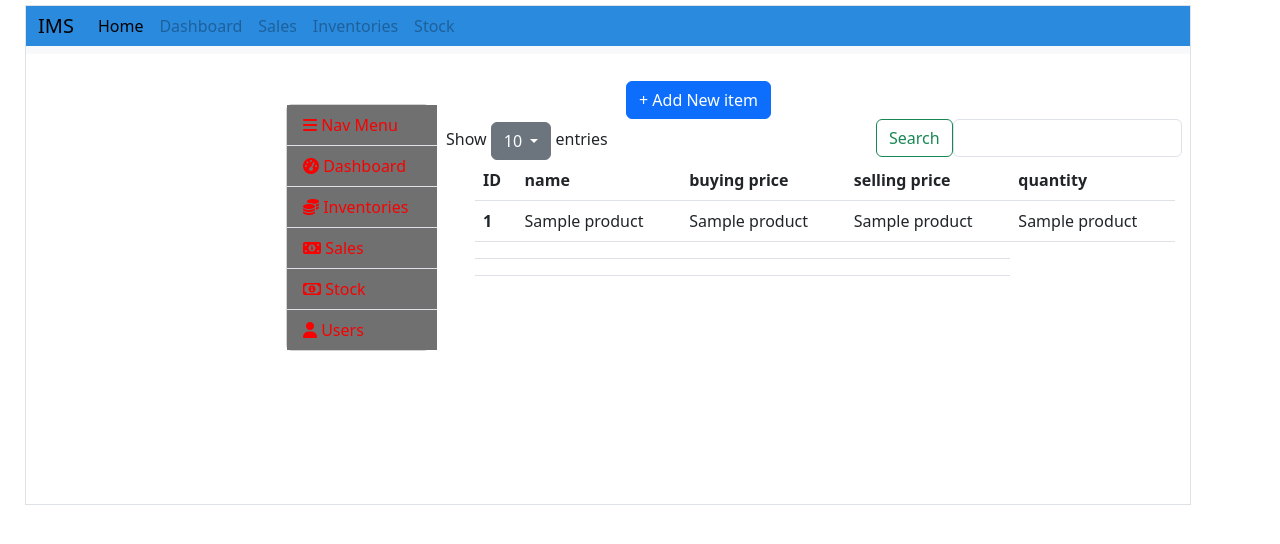
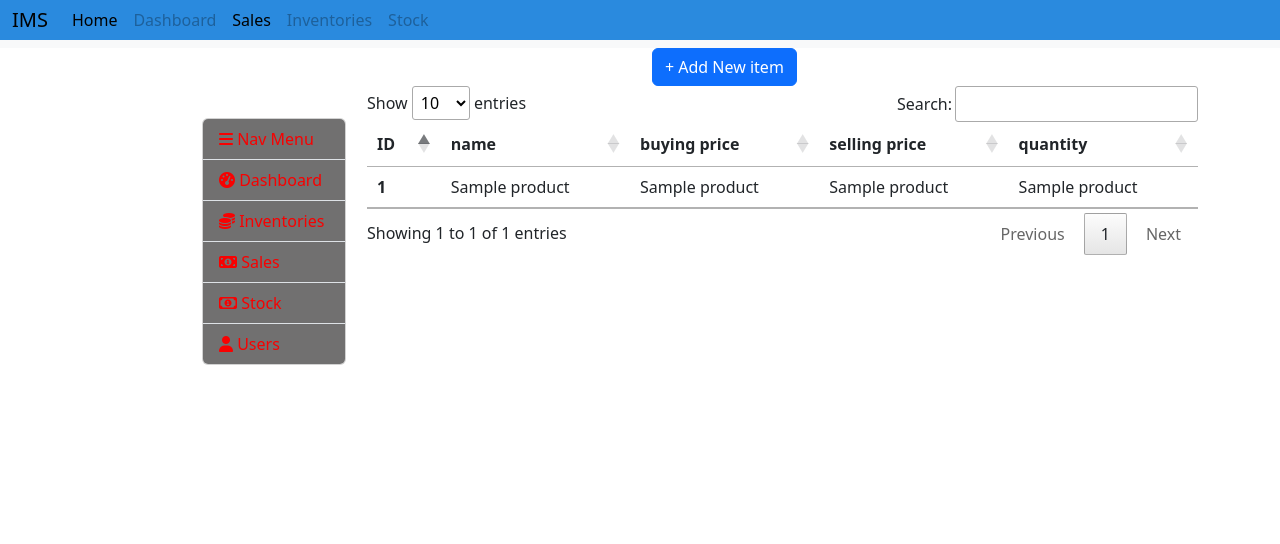
Before and after one commit to Colletaaliyah/salesystem, a Flask app: page /products in a window 1280 px wide. Shown: the top 544 px of the page. Run offline with Flask 3, Linux system fonts and the light colour scheme; a database or web service that is not in the repository returns one stand-in record (values such as "Sample title"); some libraries are stand-ins or nearby versions.

Commit message:
productstableupdated

```diff
--- a/main.py
+++ b/main.py
@@ -1,5 +1,6 @@
-from flask import Flask,render_template
+from flask import Flask,render_template,request,redirect
 from mytestpostgres import fetch_data
+from mytestpostgres import insert_product,insert_sales
 
 #create an object called app
 #__name__ is used to tell flask where to access html files
@@ -25,4 +26,34 @@ def sale():
     sales=fetch_data('sales')
     return render_template("sales.html",sales=sales)
 
-app.run()
+@app.route("/addproducts",methods=['POST','GET'])
+def addproducts():
+    if request.method=='POST':
+        name=request.form["name"]
+        buying_price=request.form["buying_price"]
+        selling_price=request.form["selling_price"]
+        quantity=request.form["quantity"]
+        print(name)
+        print(buying_price)
+        print(selling_price)
+        print(quantity)
+        product=(name,buying_price,selling_price,quantity)
+        insert_product(product)
+        return redirect("/products")
+
+
+
+@app.route("/addsales",methods=['POST','GET'])
+def addsales():
+    if request.method=='POST':
+        pid=request.form["pid"]
+        quantity=request.form["quantity"]
+
+        print(pid)
+        print(quantity)
+
+        sale=(pid,quantity,"now()")
+        insert_sales(sale)
+        return redirect("/sales")
+
+app.run(debug=True)
--- a/templates/index.html
+++ b/templates/index.html
@@ -75,7 +75,7 @@
                 <div class="navbar-nav">
                     <a class="nav-link active" aria-current="page" href="#">Home</a>
                     <a class="nav-link disabled">Dashboard</a>
-                    <a class="nav-link disabled">Sales</a>
+                    <a class="nav-link active" href="/sales"> Sales</a>
                     <a class="nav-link disabled">Inventories</a>
                     <a class="nav-link disabled">Stock</a>
                 </div>
--- a/templates/products.html
+++ b/templates/products.html
@@ -2,18 +2,19 @@
 <html lang="en">
 
 <head>
-    <meta charset="UTF-8">
-    <meta name="viewport" content="width=device-width, initial-scale=1.0">
-    <title>Document</title>
+    <meta charset="UTF-8" />
+    <meta name="viewport" content="width=device-width, initial-scale=1.0" />
+
+
+    <link href="https://cdn.jsdelivr.net/npm/bootstrap@5.3.0/dist/css/bootstrap.min.css" rel="stylesheet"
+        integrity="sha384-9ndCyUaIbzAi2FUVXJi0CjmCapSmO7SnpJef0486qhLnuZ2cdeRhO02iuK6FUUVM" crossorigin="anonymous" />
     <link rel="stylesheet" href="https://cdnjs.cloudflare.com/ajax/libs/font-awesome/6.4.0/css/all.min.css"
         integrity="sha512-iecdLmaskl7CVkqkXNQ/ZH/XLlvWZOJyj7Yy7tcenmpD1ypASozpmT/E0iPtmFIB46ZmdtAc9eNBvH0H/ZpiBw=="
         crossorigin="anonymous" referrerpolicy="no-referrer" />
-    <link href="https://cdn.jsdelivr.net/npm/bootstrap@5.3.0/dist/css/bootstrap.min.css" rel="stylesheet"
-        integrity="sha384-9ndCyUaIbzAi2FUVXJi0CjmCapSmO7SnpJef0486qhLnuZ2cdeRhO02iuK6FUUVM" crossorigin="anonymous">
 
     <link rel="stylesheet" href="https://cdn.datatables.net/1.13.4/css/jquery.dataTables.css" />
 
-
+    <title>productstable</title>
 
 
     <style>
@@ -25,72 +26,35 @@
 
         }
 
-        .border {
-            width: 1166px;
-            height: 500px;
-            margin-left: 25px;
-            position: relative;
-            margin-top: 5px;
 
+        .container .row .card {
+            margin-left: 120px;
+            margin-top: 70px;
         }
 
-        .col-12 .g-col-3 .card ul li {
+        .container .row .card ul li {
             background-color: rgb(113, 112, 112);
             color: rgb(248, 1, 1);
-        }
-
-        .col-12 .g-col-3 .card ul {
-            border-radius: 0%;
-            width: 150px;
-        }
-
-        .col-12 .g-col-3 .card {
-            margin-left: 260px;
-            margin-top: 50px;
-
-        }
-
-        .g-col-9 .row-cols-8 {
-            margin-left: 600px;
-            margin-top: -270px;
-        }
-
-        .g-col-9 form button {
-            margin-left: 850px;
-
-
-        }
-
-        .g-col-9 .dropdown {
-            margin-left: 420px;
-            margin-top: -35px;
-        }
-
-        .g-col-9 .container .table {
-            margin-left: 425px;
-            position: absolute;
-            width: 700px;
         }
     </style>
 </head>
 
 <body>
-    <div class="border">
+
     <nav class="navbar navbar-expand-lg bg-body-tertiary">
 
         <div class="container-fluid">
 
             <a class="navbar-brand" href="#">IMS</a>
-                <button class="navbar-toggler" type="button" data-bs-toggle="collapse"
-                    data-bs-target="#navbarNavAltMarkup" aria-controls="navbarNavAltMarkup" aria-expanded="false"
-                    aria-label="Toggle navigation">
+            <button class="navbar-toggler" type="button" data-bs-toggle="collapse" data-bs-target="#navbarNavAltMarkup"
+                aria-controls="navbarNavAltMarkup" aria-expanded="false" aria-label="Toggle navigation">
                 <span class="navbar-toggler-icon"></span>
             </button>
             <div class="collapse navbar-collapse" id="navbarNavAltMarkup">
                 <div class="navbar-nav">
                     <a class="nav-link active" aria-current="page" href="#">Home</a>
                     <a class="nav-link disabled">Dashboard</a>
-                        <a class="nav-link disabled">Sales</a>
+                    <a class="nav-link active" href="/sales">Sales</a>
                     <a class="nav-link disabled">Inventories</a>
                     <a class="nav-link disabled">Stock</a>
                 </div>
@@ -98,32 +62,35 @@
 
         </div>
     </nav>
-        <!-- <div class="collapse" id="navbarToggleExternalContent" data-bs-theme="dark">
-             <div class="bg-dark p-4">
-                <h5 class="text-body-emphasis h4">Collapsed content</h5>
-                <span class="text-body-secondary">Toggleable via the navbar brand.</span>
-            </div>
-        </div>  -->
-
-        <div class="col-12">
 
 
-            <div class="g-col-3">
+    <div class="container">
+
+
+        <div class="row">
+            <div class="col-lg-3 col-md-6 col-sm-12">
+
                 <div class="card" style="width: 9rem;">
                     <ul class="list-group list-group-flush">
                         <li class="list-group-item"><i class="fa-solid fa-bars"></i> Nav Menu</li>
                         <li class="list-group-item"><i class="fa-solid fa-gauge-high"></i> Dashboard</li>
                         <li class="list-group-item"><i class="fa-solid fa-coins"></i> Inventories</li>
-                        <li class="list-group-item"><i class="fa-sharp fa-solid fa-money-bill-1"></i> Sales</li>
+                        <li class="list-group-item"><a class="nav-link active" href="/sales"><i class="fa-sharp fa-solid fa-money-bill-1"></i> Sales</a></li>
                         <li class="list-group-item"><i class="fa-regular fa-money-bill-1"></i> Stock</li>
                         <li class="list-group-item"><i class="fa-solid fa-user"></i> Users</li>
                     </ul>
                 </div>
             </div>
-            <div class="g-col-9">
-                <div class="row-cols-8">
-                    <!-- Button trigger modal -->
-                    <button type="button" class="btn btn-primary" data-bs-toggle="modal" data-bs-target="#exampleModal">
+            <div class="col-9">
+                <div class="row">
+                    <div class="col-lg-4 c0l-md-6 col-sm-12">
+
+                    </div>
+
+                    <div class="col-lg-4 col-md-6 col-sm-12">
+                        <!--  Button trigger modal -->
+                        <button type="button" class="btn btn-primary" data-bs-toggle="modal"
+                            data-bs-target="#exampleModal">
                             + Add New item
                         </button>
 
@@ -133,75 +100,54 @@
                             <div class="modal-dialog">
                                 <div class="modal-content">
                                     <div class="modal-header">
-                                    <h1 class="modal-title fs-5" id="exampleModalLabel">Modal title</h1>
+                                        <h1 class="modal-title fs-5" id="exampleModalLabel">Add a product:</h1>
                                         <button type="button" class="btn-close" data-bs-dismiss="modal"
                                             aria-label="Close"></button>
                                     </div>
                                     <div class="modal-body">
-                                    <form>
+                                        <form action="/addproducts" method="post">
                                             <div class="mb-3">
                                                 <label for="exampleInputname" class="form-label">name</label>
-                                            <input type="text" class="form-control" id="exampleInputEmail1"
+                                                <input type="text" class="form-control" id="name" name="name"
                                                     aria-describedby="emailHelp">
 
                                             </div>
                                             <div class="mb-3">
-                                            <label for="exampleInputbuyingprice" class="form-label">Buying Price</label>
-                                            <input type="number" class="form-control" id="exampleInputPassword1">
+                                                <label for="exampleInputbuying_price"
+                                                    class="form-label">buying_price</label>
+                                                <input type="number" name="buying_price" class="form-control"
+                                                    id="buying_price">
                                             </div>
                                             <div class="mb-3">
-                                            <label for="exampleInputsellingprice" class="form-label">Selling
-                                                Price</label>
-                                            <input type="number" class="form-control" id="exampleInputPassword1">
+                                                <label for="exampleInputselling_price"
+                                                    class="form-label">selling_price</label>
+                                                <input type="number" name="selling_price" class="form-control"
+                                                    id="exampleInputPassword1">
                                             </div>
                                             <div class="mb-3">
-                                            <label for="exampleInputquantity" class="form-label">Quantity</label>
-                                            <input type="number" class="form-control" id="exampleInputPassword1">
+                                                <label for="exampleInputquantity" class="form-label">quantity</label>
+                                                <input type="number" name="quantity" class="form-control"
+                                                    id="exampleInputPassword1">
                                             </div>
-
+                                            <input type="submit" class="btn btn-primary">
                                         </form>
                                     </div>
-                                <div class="modal-footer">
-                                    <button type="button" class="btn btn-secondary"
-                                        data-bs-dismiss="modal">Close</button>
-                                    <button type="button" class="btn btn-primary">Save changes</button>
+                                    <!--footerwaseditedout from this part-->
                                 </div>
                             </div>
                         </div>
+
+                    </div>
+
+
+                    <div class="col-lg-4 col-md-6 col-sm-12">
+
                     </div>
                 </div>
-                <!-- <nav class="navbar bg-body-tertiary"> -->
-                <!-- <div class="container-fluid"> -->
-                <form class="d-flex" role="search">
-                    <button class="btn btn-outline-success" type="submit">Search</button>
-                    <input class="form-control me-2" type="search" aria-label="Search">
 
-                </form>
-                <!-- </div> -->
-                <!-- </nav> -->
-                <div class="dropdown"><a>Show </a>
-                    <button class="btn btn-secondary dropdown-toggle " type="button" data-bs-toggle="dropdown"
-                        aria-expanded="false">
-                        10
-                    </button><a> entries</a>
-                    <ul class="dropdown-menu">
-                        <li><a class="dropdown-item" href="#">1</a></li>
-                        <li><a class="dropdown-item" href="#">2</a></li>
-                        <li><a class="dropdown-item" href="#">3</a></li>
-                        <li><a class="dropdown-item" href="#">4</a></li>
-                        <li><a class="dropdown-item" href="#">5</a></li>
-                        <li><a class="dropdown-item" href="#">6</a></li>
-                        <li><a class="dropdown-item" href="#">7</a></li>
-                        <li><a class="dropdown-item" href="#">8</a></li>
-                        <li><a class="dropdown-item" href="#">9</a></li>
-                        <li><a class="dropdown-item" href="#">10</a></li>
-                        <li><a class="dropdown-item" href="#">11</a></li>
-                        <li><a class="dropdown-item" href="#">12</a></li>
 
-                    </ul>
-                </div>
-                <div class="container">
-                    <table id="mytable" class="table">
+                <div class="row">
+                    <table id="myTable" class="table">
                         <thead>
                             <tr>
                                 <th scope="col">ID</th>
@@ -221,48 +167,41 @@
                                 <td>{{ i[2]}}</td>
                                 <td>{{ i[3]}}</td>
                                 <td>{{ i[4]}}</td>
+
+
+
                             </tr>
                             {% endfor %}
-                            <tr>
-                                <th scope="row"></th>
-                                <td></td>
-                                <td></td>
-                                <td></td>
-                            </tr>
-                            <tr>
-                                <th scope="row"></th>
-                                <td colspan="2"></td>
-                                <td></td>
-                            </tr>
+
+
                         </tbody>
                     </table>
                 </div>
 
 
-
+            </div>
+        </div>
 
 
 
     </div>
 
 
-
-
-        </div>
-    </div>
-    <!-- <div></div> -->
     <script src="https://cdn.jsdelivr.net/npm/bootstrap@5.3.0/dist/js/bootstrap.bundle.min.js"
         integrity="sha384-geWF76RCwLtnZ8qwWowPQNguL3RmwHVBC9FhGdlKrxdiJJigb/j/68SIy3Te4Bkz"
         crossorigin="anonymous"></script>
     <!-- from jquery cdn.js or cdnjs.com-->
-        <script src="https://cdnjs.cloudflare.com/ajax/libs/jquery/3.7.0/jquery.min.js" integrity="sha512-3gJwYpMe3QewGELv8k/BX9vcqhryRdzRMxVfq6ngyWXwo03GFEzjsUm8Q7RZcHPHksttq7/GFoxjCVUjkjvPdw=="
+    <script src="https://cdnjs.cloudflare.com/ajax/libs/jquery/3.7.0/jquery.min.js"
+        integrity="sha512-3gJwYpMe3QewGELv8k/BX9vcqhryRdzRMxVfq6ngyWXwo03GFEzjsUm8Q7RZcHPHksttq7/GFoxjCVUjkjvPdw=="
         crossorigin="anonymous" referrerpolicy="no-referrer"></script>
     <!-- from datatables.net -->
     <script src="https://cdn.datatables.net/1.13.4/js/jquery.dataTables.js"></script>
 
-        <script>let table = new DataTable('#myTable', {
+    <script>
+      let table = new DataTable('#myTable', {
             // config options...
-        });</script>
+        });
+     </script>
 </body>
 
 </html>
```
Also changed, not shown: mytestpostgres.py (+15 -1 lines), templates/sales.html (+84 -142 lines). Lines whose indentation alone changed are shown as unchanged.
